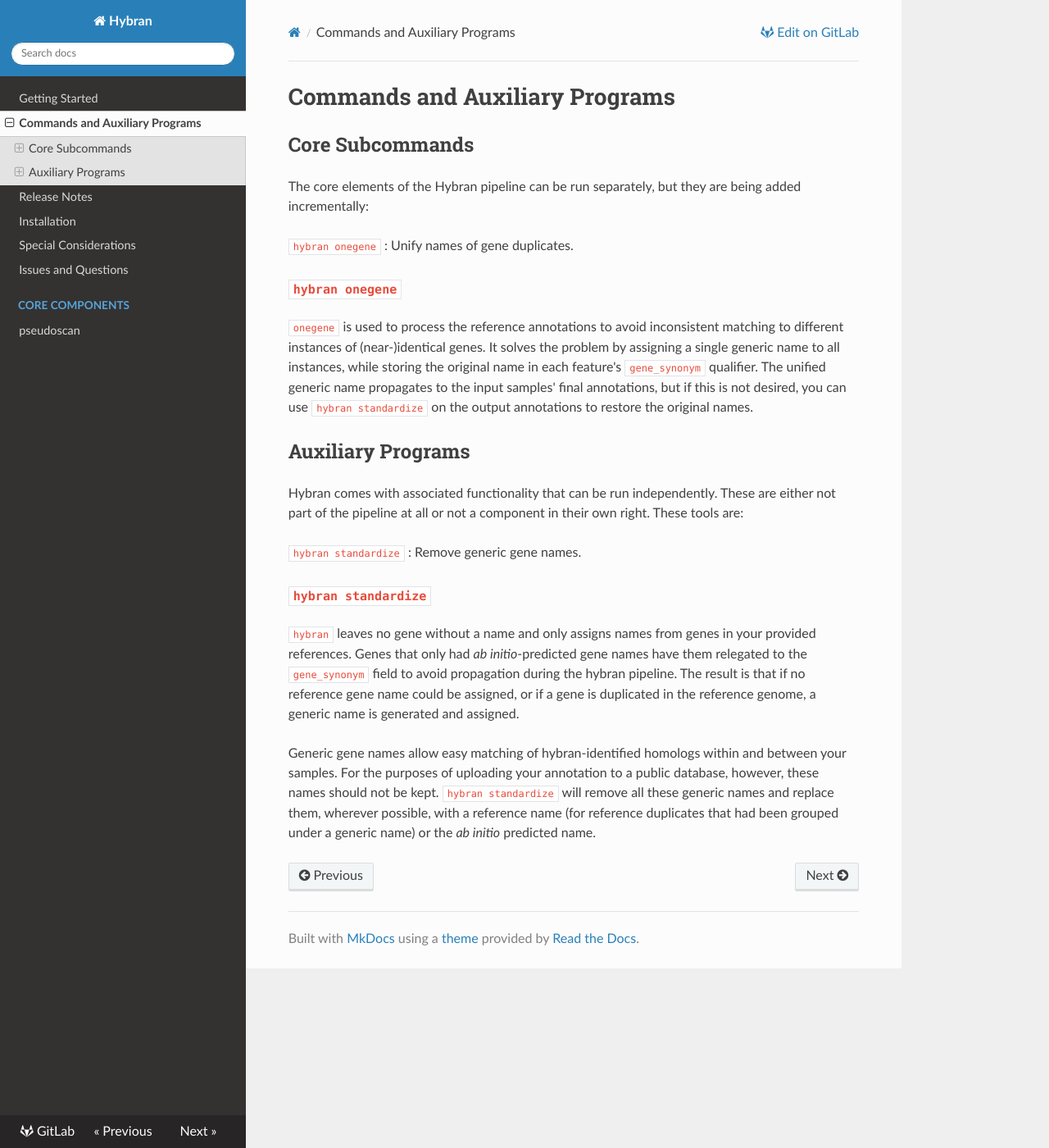
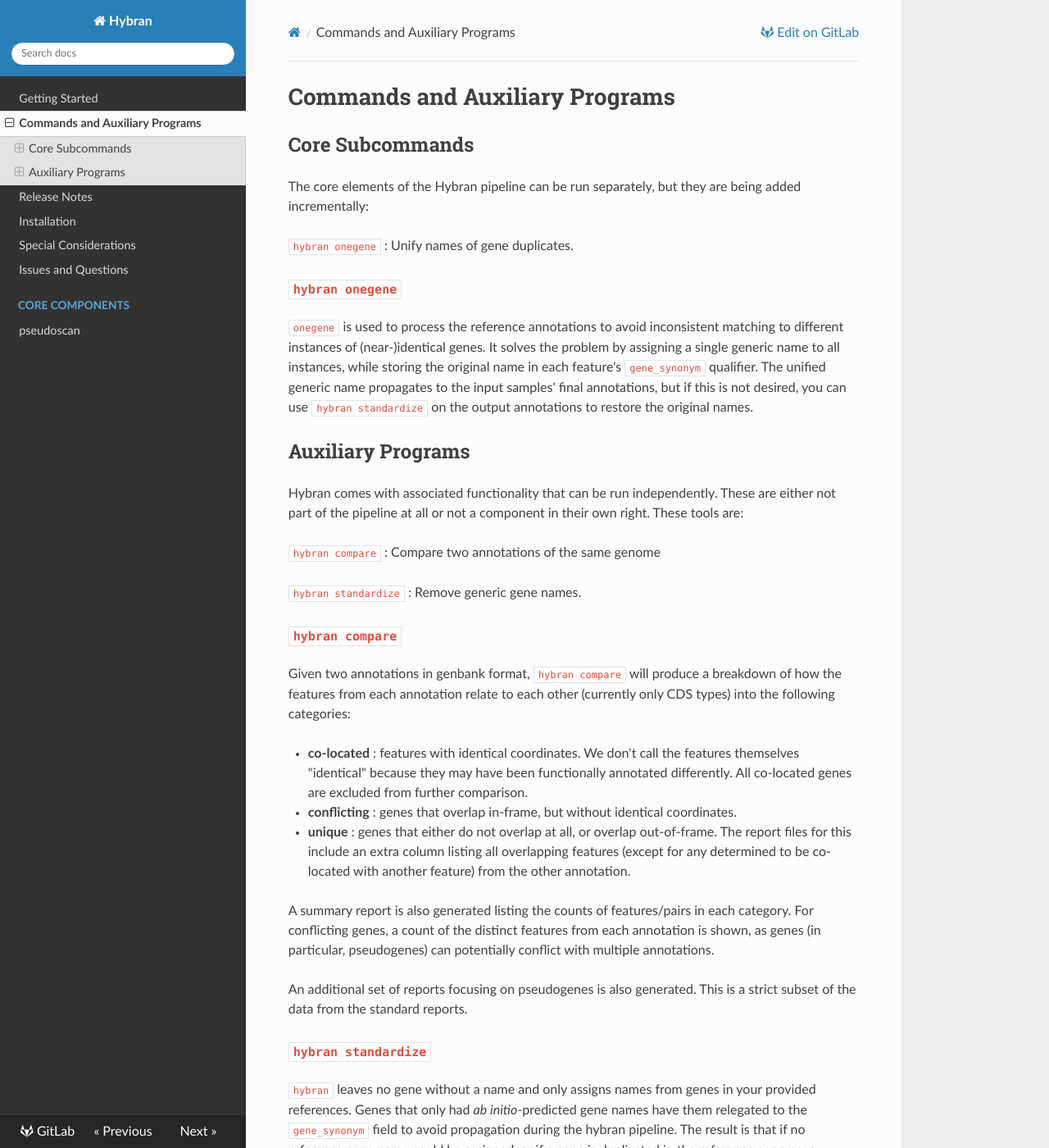
Before and after one commit to LPCDRP/hybran, an MkDocs documentation site: the page built from docs/cmds.md, in a window 1280 px wide and 1400 px high. Shown: the whole window at 82% size. Built offline with MkDocs 1.6.1, drawn with Linux system fonts in a browser that asks for light colours; nearby versions of some CDN libraries.

Commit message:
Add documentation for hybran compare

```diff
--- a/docs/cmds.md
+++ b/docs/cmds.md
@@ -19,9 +19,32 @@
 These are either not part of the pipeline at all or not a component in their own right.
 These tools are:
 
+`hybran compare`
+: Compare two annotations of the same genome
+
 `hybran standardize`
 : Remove generic gene names.
 
+
+### `hybran compare`
+
+Given two annotations in genbank format, `hybran compare` will produce a breakdown of how the features from each annotation relate to each other (currently only CDS types) into the following categories:
+
+- **co-located**
+: features with identical coordinates.
+We don't call the features themselves "identical" because they may have been functionally annotated differently.
+All co-located genes are excluded from further comparison.
+- **conflicting**
+: genes that overlap in-frame, but without identical coordinates.
+- **unique**
+: genes that either do not overlap at all, or overlap out-of-frame.
+The report files for this include an extra column listing all overlapping features (except for any determined to be co-located with another feature) from the other annotation.
+
+A summary report is also generated listing the counts of features/pairs in each category.
+For conflicting genes, a count of the distinct features from each annotation is shown, as genes (in particular, pseudogenes) can potentially conflict with multiple annotations.
+
+An additional set of reports focusing on pseudogenes is also generated.
+This is a strict subset of the data from the standard reports.
 
 ### `hybran standardize`
 
```
